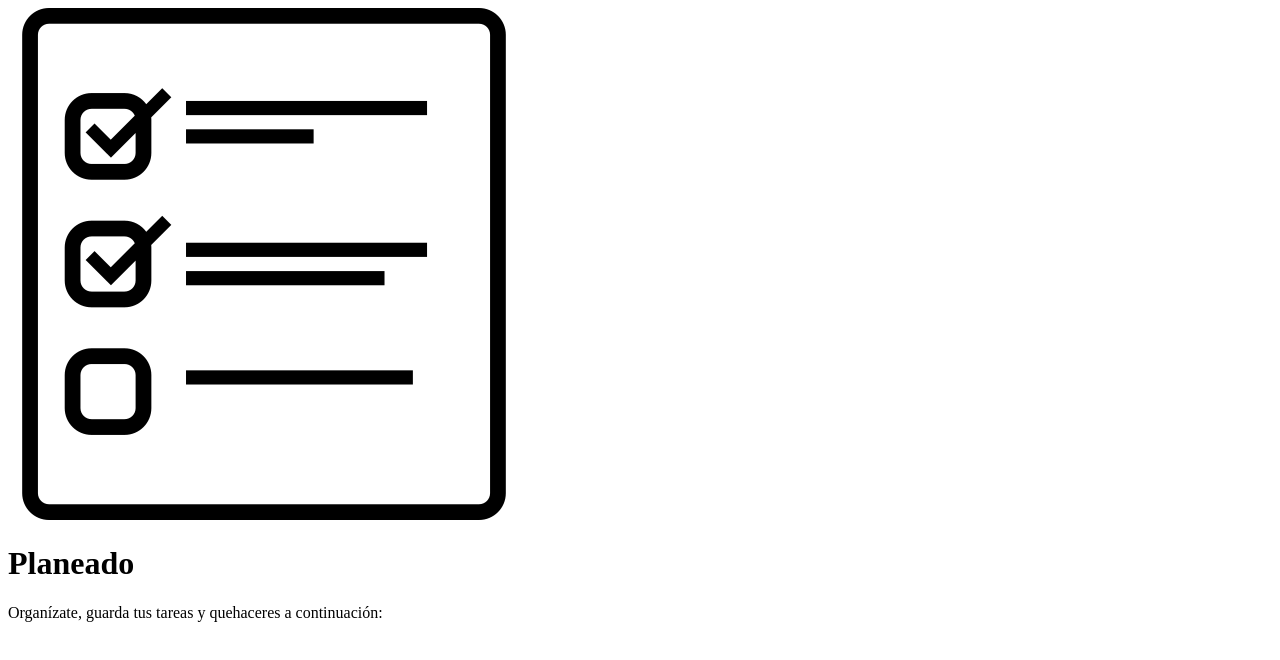
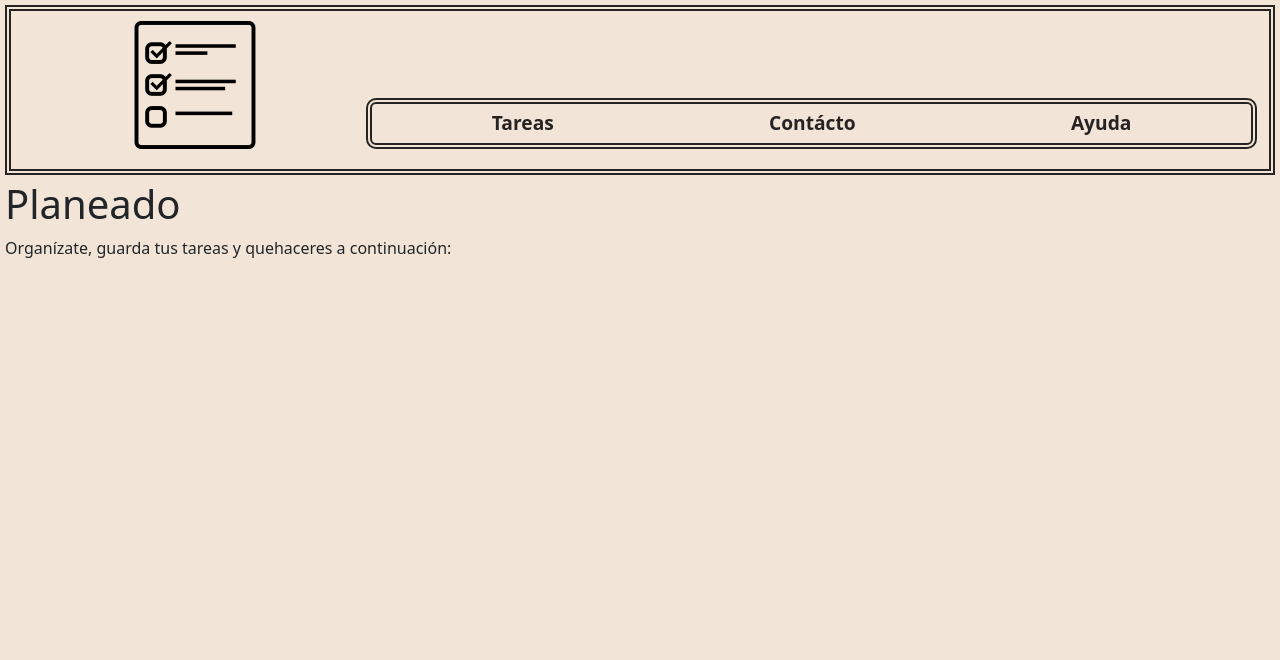
Before and after one commit to Franco-Odone/proyecto2M1BUDD, a plain HTML site: page index.html in a window 1280 px wide. Drawn offline with nearby package versions, Linux system fonts and the light colour scheme.

Commit message:
Tercer commit adición header

```diff
--- a/index.html
+++ b/index.html
@@ -5,21 +5,30 @@
     <meta name="author" content="Franco Odone">
     <meta http-equiv="X-UA-Compatible" content="IE=edge">
     <meta name="viewport" content="width=device-width, initial-scale=1.0">
+    <link href="https://cdn.jsdelivr.net/npm/bootstrap@5.2.0/dist/css/bootstrap.min.css" rel="stylesheet" integrity="sha384-gH2yIJqKdNHPEq0n4Mqa/HGKIhSkIHeL5AyhkYV8i59U5AR6csBvApHHNl/vI1Bx" crossorigin="anonymous">
     <link rel="stylesheet" type="text/css" href="./style/style.css">
     <title>Home | CRUD</title>
 </head>
 <body>
-    <header>
-        <div>
-            <img src="./img/tasks_113292.png" alt="CRUD Logo">
+    <header class="container-fluid">
+        <div class="header__div container-fluid">
+            <a href="#"><img src="./img/tasks_113292.png" alt="CRUD Logo"></a>
+            <nav class="container-fluid">
+                <a href="#">Tareas</a>
+                <a href="#">Contácto</a>
+                <a href="#">Ayuda</a>
+            </nav>
         </div>
     </header>
     <main>
         <div>
-            <h1>Planeado</h1>
-            <p>Organízate, guarda tus tareas y quehaceres a continuación:</p>
+            <div>
+                <h1>Planeado</h1>
+                <p>Organízate, guarda tus tareas y quehaceres a continuación:</p>
+            </div>
         </div>
     </main>
+    <script src="https://cdn.jsdelivr.net/npm/bootstrap@5.2.0/dist/js/bootstrap.bundle.min.js" integrity="sha384-A3rJD856KowSb7dwlZdYEkO39Gagi7vIsF0jrRAoQmDKKtQBHUuLZ9AsSv4jD4Xa" crossorigin="anonymous"></script>
     <script src="./script/script.js"></script>
 </body>
 </html>
--- a/style/style.css
+++ b/style/style.css
@@ -0,0 +1,90 @@
+body {
+    background-color: #f2e5d7;
+    min-width: fit-content;
+    padding: 0 5px;
+}
+
+/* Header */
+
+header {
+    margin: 5px 0;
+    padding: 10px;
+    border: 6px double #262322;
+    min-width: fit-content;
+}
+
+/* Logo-Nav */
+
+.header__div {
+    padding: 0;
+    box-sizing: border-box;
+    display: grid;
+    grid-template-areas:
+    "a a a a"
+    "b b b b";
+}
+
+.header__div > a {
+    grid-area: a;
+    justify-self: center;
+}
+
+.header__div > a > img {
+    width: 8rem;
+}
+
+.header__div > nav {
+    grid-area: b;
+    margin-top: 10px;
+    text-align: center;
+    border-radius: 10px;
+    border: solid 2px #262322;
+    display: flex;
+    flex-direction: column;
+    justify-content: space-evenly;
+}
+.header__div > nav > a {
+    color: #262322;
+    font-weight: 600;
+    text-decoration: none;
+}
+.header__div > nav > a:not(:last-child) {
+    border-bottom: 2px solid #262322;
+    border-radius: 5px;
+}
+
+/* Header responsive */
+
+@media screen and (min-width: 768px) {
+
+    header {
+        padding-bottom: 0;
+    }
+    .header__div {
+        grid-template-areas:
+        "a b b b"
+        "a b b b";
+    }
+    .header__div > a > img {
+        margin-bottom: 20px;
+    }
+    .header__div > nav {
+        height: fit-content;
+        align-self: flex-end;
+        margin-bottom: 20px;
+        font-size: 1.2rem;
+        border: 6px double #262322;
+        flex-direction: row;
+        justify-content: space-around;
+    }
+    .header__div > nav > a {
+        margin: 5px 0;
+        transition: transform;
+    }
+    .header__div > nav > a:hover {
+        transform: scale(110%);
+    }
+    .header__div > nav > a:not(:last-child) {
+        border-bottom: none;
+    }
+}
```
